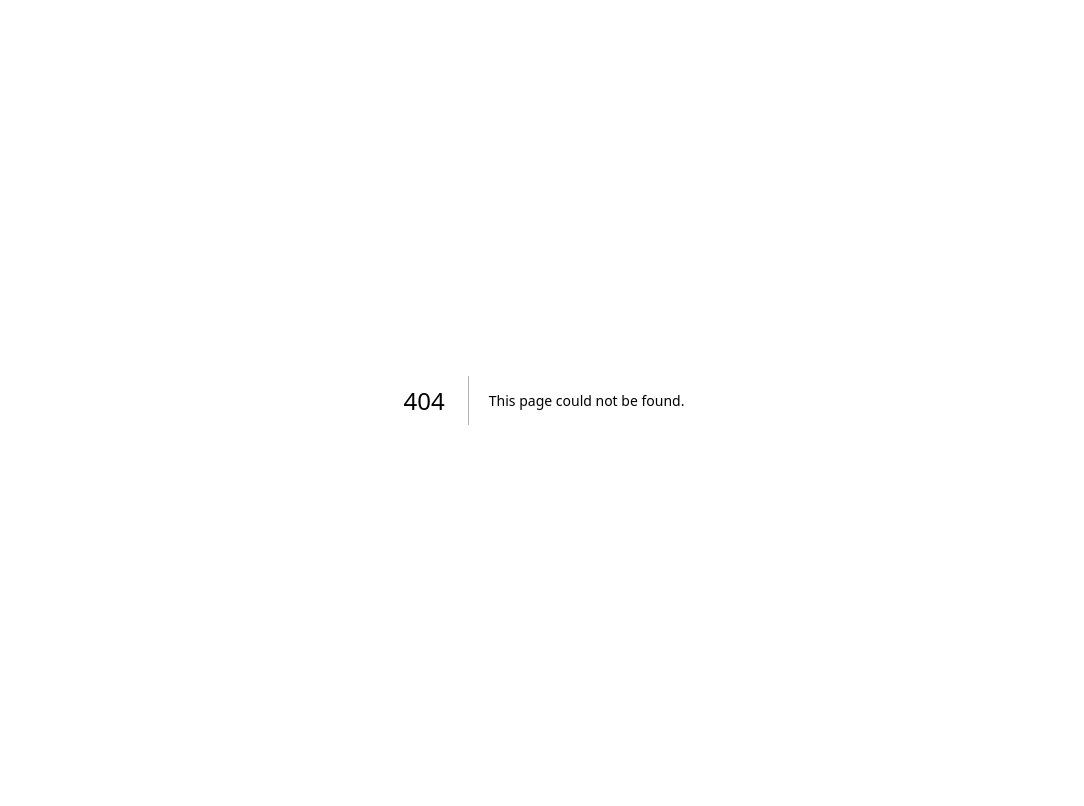
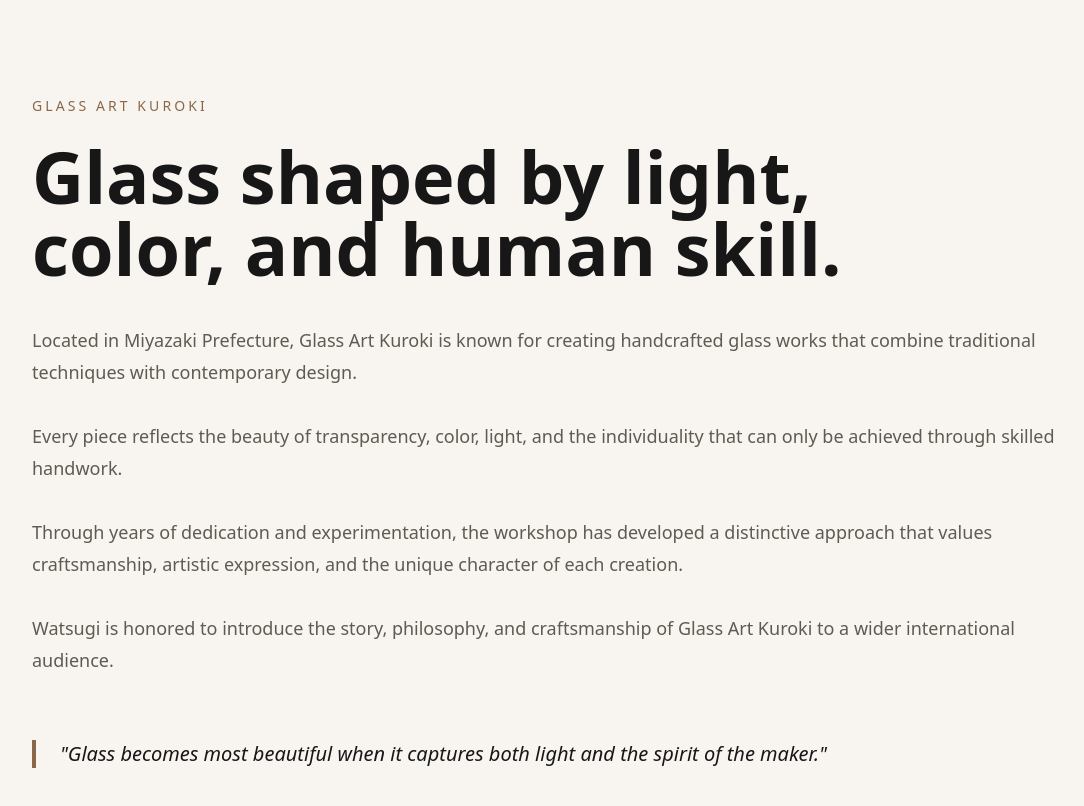
Before and after one commit to Watsugi/watsugi-website, a Next.js app: page /artisans/glass-art-kuroki in a window 1280 px wide. Before the commit this address had no page. Shown: the top 806 px of the page, without its empty margins (96-1180 px from the left). Built offline with nearby package versions, Linux system fonts and the light colour scheme.

Commit message:
Add Glass Art Kuroki page

```diff
--- /dev/null
+++ b/app/artisans/glass-art-kuroki/page.tsx
@@ -0,0 +1,55 @@
+export default function GlassArtKurokiPage() {
+  return (
+    <main className="min-h-screen bg-[#F8F5F0] text-[#171717]">
+      <section className="px-8 py-24 md:px-16 lg:px-24">
+        <div className="mx-auto max-w-5xl">
+
+          <p className="mb-6 text-sm tracking-[0.22em] text-[#8A6748]">
+            GLASS ART KUROKI
+          </p>
+
+          <h1 className="mb-10 text-5xl font-semibold leading-tight md:text-7xl">
+            Glass shaped by light,
+            <br />
+            color, and human skill.
+          </h1>
+
+          <div className="space-y-8 text-lg leading-8 text-[#5F5A52]">
+
+            <p>
+              Located in Miyazaki Prefecture, Glass Art Kuroki
+              is known for creating handcrafted glass works that
+              combine traditional techniques with contemporary design.
+            </p>
+
+            <p>
+              Every piece reflects the beauty of transparency,
+              color, light, and the individuality that can only
+              be achieved through skilled handwork.
+            </p>
+
+            <p>
+              Through years of dedication and experimentation,
+              the workshop has developed a distinctive approach
+              that values craftsmanship, artistic expression,
+              and the unique character of each creation.
+            </p>
+
+            <p>
+              Watsugi is honored to introduce the story,
+              philosophy, and craftsmanship of Glass Art Kuroki
+              to a wider international audience.
+            </p>
+
+          </div>
+
+          <blockquote className="mt-16 border-l-4 border-[#8A6748] pl-6 italic text-xl">
+            "Glass becomes most beautiful when it captures
+            both light and the spirit of the maker."
+          </blockquote>
+
+        </div>
+      </section>
+    </main>
+  );
+}
```
